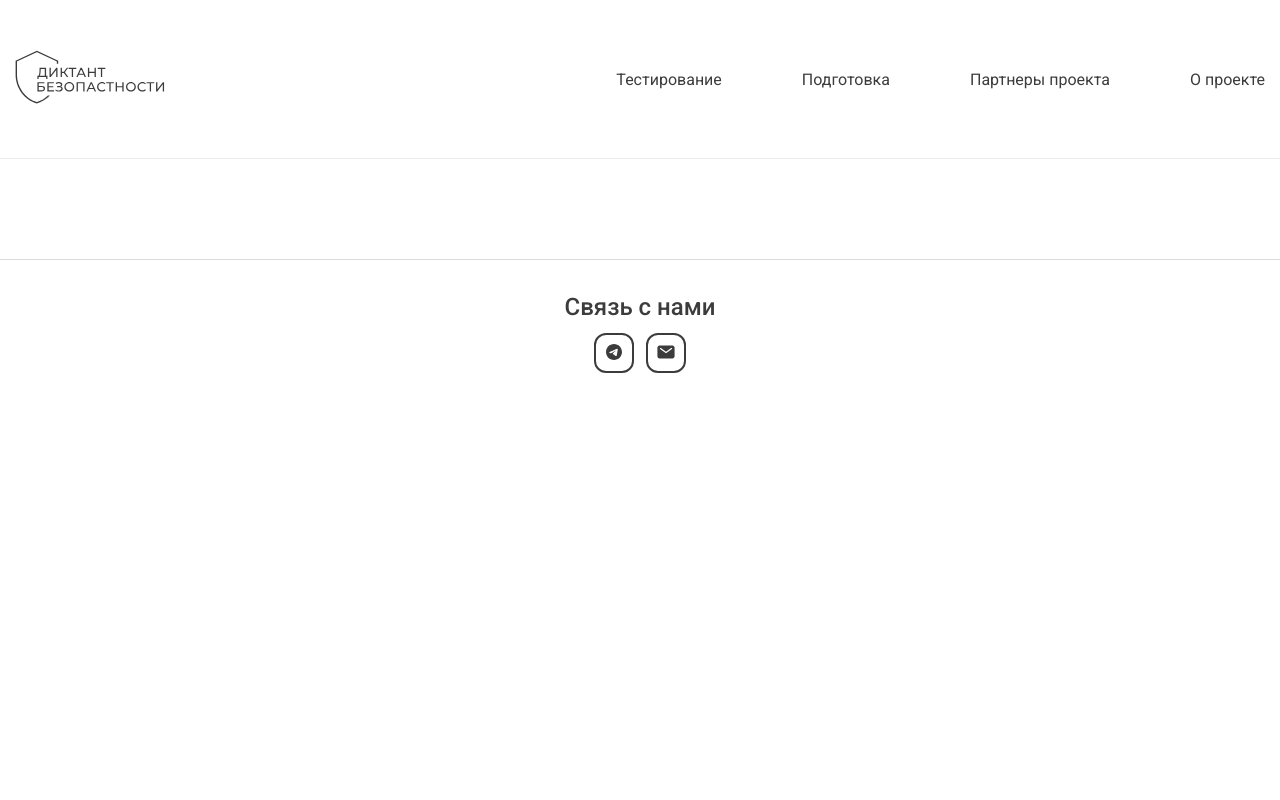
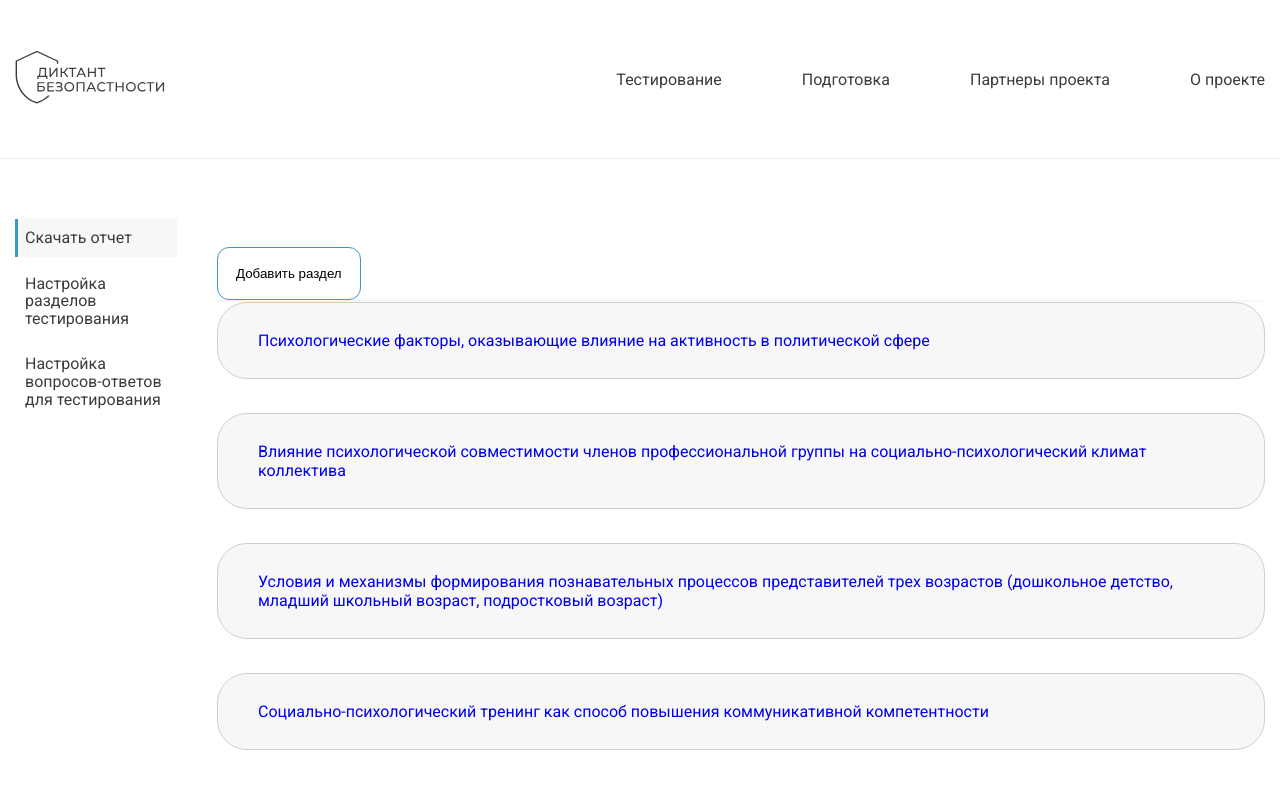
Before and after one commit to mishagukasyan/safety_dictate, a React app: page /adminReport/customise-test-section in a window 1280 px wide. Shown: the top 800 px of the page. Built offline with nearby package versions, Linux system fonts and the light colour scheme.

Commit message:
add CustomizeTestSection

```diff
--- a/src/App.tsx
+++ b/src/App.tsx
@@ -1,8 +1,5 @@
 import "./App.css";
-import styled from "styled-components";
-import { Header } from "./layout/header/Header";
 import { Main } from "./layout/main/Main";
-import { Footer } from "./layout/footer/Footer";
 import { Testing } from "./layout/testing/Testing";
 import { BrowserRouter, Route, Routes } from "react-router-dom";
 import { TestPage } from "./layout/testing/testPage/TestPage";
@@ -14,17 +11,18 @@ import { TestSectionPage4 } from "./layout/training/trainingTestSection/TestSect
 import { AboutTheProject } from "./layout/aboutProject/AboutTheProject";
 import { AdminDashboard } from "./admin/AdminDashboard";
 import { AdminPanel } from "./admin/adminFile/AdminPanel";
+import { AdminCustomizeTestSections } from "./admin/adminFile/AdminCustomizeTest";
 import { TestResultPageWin } from "./layout/testing/testResultPage/TestResultPageWin";
 import { TestResultPageFailed } from "./layout/testing/testResultPage/TestResultPageFailed";
+import { ReportComponent } from "./admin/adminFile/ReportComponent";
+import { Layout } from "./components/Layout";
 
 function App() {
-  const isAdminPanel: boolean = false;
-
   return (
     <BrowserRouter>
       <div>
-        <Header isAdminPanel={isAdminPanel} />
         <Routes>
+          <Route path="/" element={<Layout />}>
             <Route path="/main" element={<Main />} />
             <Route path="/testing" element={<Testing />} />
             <Route path="/testpage" element={<TestPage />} />
@@ -35,14 +33,24 @@ function App() {
             <Route path="/testSectionPage3" element={<TestSectionPage3 />} />
             <Route path="/testSectionPage4" element={<TestSectionPage4 />} />
             <Route path="/admin" element={<AdminDashboard />} />
-          <Route path="/adminReport" element={<AdminPanel />} />
-          <Route path="/resultWin" element={<TestResultPageWin result="" />} />
+            <Route path="adminReport/*" element={<AdminPanel />}>
+              <Route path="adminReport" element={<ReportComponent />} />
+              <Route
+                path="customise-test-section"
+                element={<AdminCustomizeTestSections />}
+              />
+            </Route>
+
+            <Route
+              path="/resultWin"
+              element={<TestResultPageWin result="" />}
+            />
             <Route
               path="/resultFailed"
               element={<TestResultPageFailed result="" />}
             />
+          </Route>
         </Routes>
-        <Footer />
       </div>
     </BrowserRouter>
   );
--- /dev/null
+++ b/src/admin/adminFile/AdminCustomizeTest.tsx
@@ -0,0 +1,63 @@
+import React from "react";
+import { Link } from "react-router-dom";
+import styled from "styled-components";
+// import { TestSection } from "./TestSections";
+
+export const AdminCustomizeTestSections = () => {
+  const testSections = [
+    "Психологические факторы, оказывающие влияние на активность в политической сфере",
+    "Влияние психологической совместимости членов профессиональной группы на социально-психологический климат коллектива",
+    "Условия и механизмы формирования познавательных процессов представителей трех возрастов (дошкольное детство, младший школьный возраст, подростковый возраст)",
+    "Социально-психологический тренинг как способ повышения коммуникативной компетентности",
+  ];
+  return (
+    <StyledCustomizeSectioin>
+      <Button>Добавить раздел</Button>
+      <Line></Line>
+      <Sections>
+        <ul>
+          {testSections.map((section) => (
+            <li key={section}>
+              <Link to={`/admin/question-list/${encodeURIComponent(section)}`}>
+                {section}
+              </Link>
+            </li>
+          ))}
+        </ul>
+      </Sections>
+    </StyledCustomizeSectioin>
+  );
+};
+
+const StyledCustomizeSectioin = styled.div`
+  padding: 48px 0 0 40px;
+`;
+
+const Button = styled.button`
+  padding: 18px;
+  border-radius: 12px;
+  border: 1px solid #3798cd;
+  background: #fff;
+  cursor: pointer;
+`;
+
+const Line = styled.div`
+  width: 1048px;
+  border: 1px solid #f7f7f7;
+`;
+
+const Sections = styled.div`
+  ul {
+    display: flex;
+    flex-direction: column;
+    gap: 34px;
+    li {
+      width: 1048px;
+      padding: 28px 40px;
+      align-items: center;
+      border-radius: 30px;
+      border: 1px solid #cecece;
+      background: #f7f7f7;
+    }
+  }
+`;
--- a/src/admin/adminFile/AdminPanel.tsx
+++ b/src/admin/adminFile/AdminPanel.tsx
@@ -1,23 +1,23 @@
 import React, { useState } from "react";
 import styled from "styled-components";
 import { Container } from "../../components/Container";
-import { ReportComponent } from "./ReportComponent";
+import { Link, Outlet } from "react-router-dom";
 
-interface NavLinkProps {
-  href: string;
+interface CustomNavLinkProps {
+  to: string;
   onClick: () => void;
   active: boolean;
   children: React.ReactNode;
 }
 
-const NavLink: React.FC<NavLinkProps> = ({
-  href,
+const CustomNavLink: React.FC<CustomNavLinkProps> = ({
+  to,
   onClick,
   active,
   children,
 }) => {
   return (
-    <StyledNavLink href={href} onClick={onClick} active={active}>
+    <StyledNavLink to={to} onClick={onClick} active={active}>
       {children}
     </StyledNavLink>
   );
@@ -31,29 +31,30 @@ export const AdminPanel = () => {
       <StyledDiv>
         <DashboardMenu>
           <StyledNavLink
-            href="#"
+            to="adminReport"
             onClick={() => setActiveTab("download")}
             active={activeTab === "download"}
           >
             Скачать отчет
           </StyledNavLink>
           <StyledNavLink
-            href="#"
+            to="customise-test-section"
             onClick={() => setActiveTab("settings")}
             active={activeTab === "settings"}
           >
             Настройка разделов тестирования
           </StyledNavLink>
           <StyledNavLink
-            href="#"
+            to="#"
             onClick={() => setActiveTab("testSettings")}
             active={activeTab === "testSettings"}
           >
             Настройка вопросов-ответов для тестирования
           </StyledNavLink>
         </DashboardMenu>
+
         <ReportMenu>
-          <ReportComponent />
+          <Outlet />
         </ReportMenu>
       </StyledDiv>
     </Container>
@@ -65,12 +66,13 @@ const StyledDiv = styled.div`
 `;
 
 const DashboardMenu = styled.div`
+  width: 260px;
   display: flex;
   flex-direction: column;
-  padding-top: 40px;
+  padding-top: 60px;
 `;
 
-const StyledNavLink = styled.a<{ active: boolean }>`
+const StyledNavLink = styled(Link)<{ active: boolean }>`
   padding: 10px;
   margin-bottom: 8px;
   position: relative;
--- /dev/null
+++ b/src/components/Layout.tsx
@@ -0,0 +1,17 @@
+import React from "react";
+import { Link, Outlet } from "react-router-dom";
+import { Header } from "../layout/header/Header";
+import { Footer } from "../layout/footer/Footer";
+
+export const Layout = () => {
+  const isAdminPanel: boolean = false;
+  return (
+    <>
+      <div>
+        <Header isAdminPanel={isAdminPanel} />
+      </div>
+      <Outlet />
+      <Footer />
+    </>
+  );
+};
```
Also changed, not shown: src/components/icons/SectionIcon.tsx (added, +24 -0 lines). Lines whose indentation alone changed are shown as unchanged.
